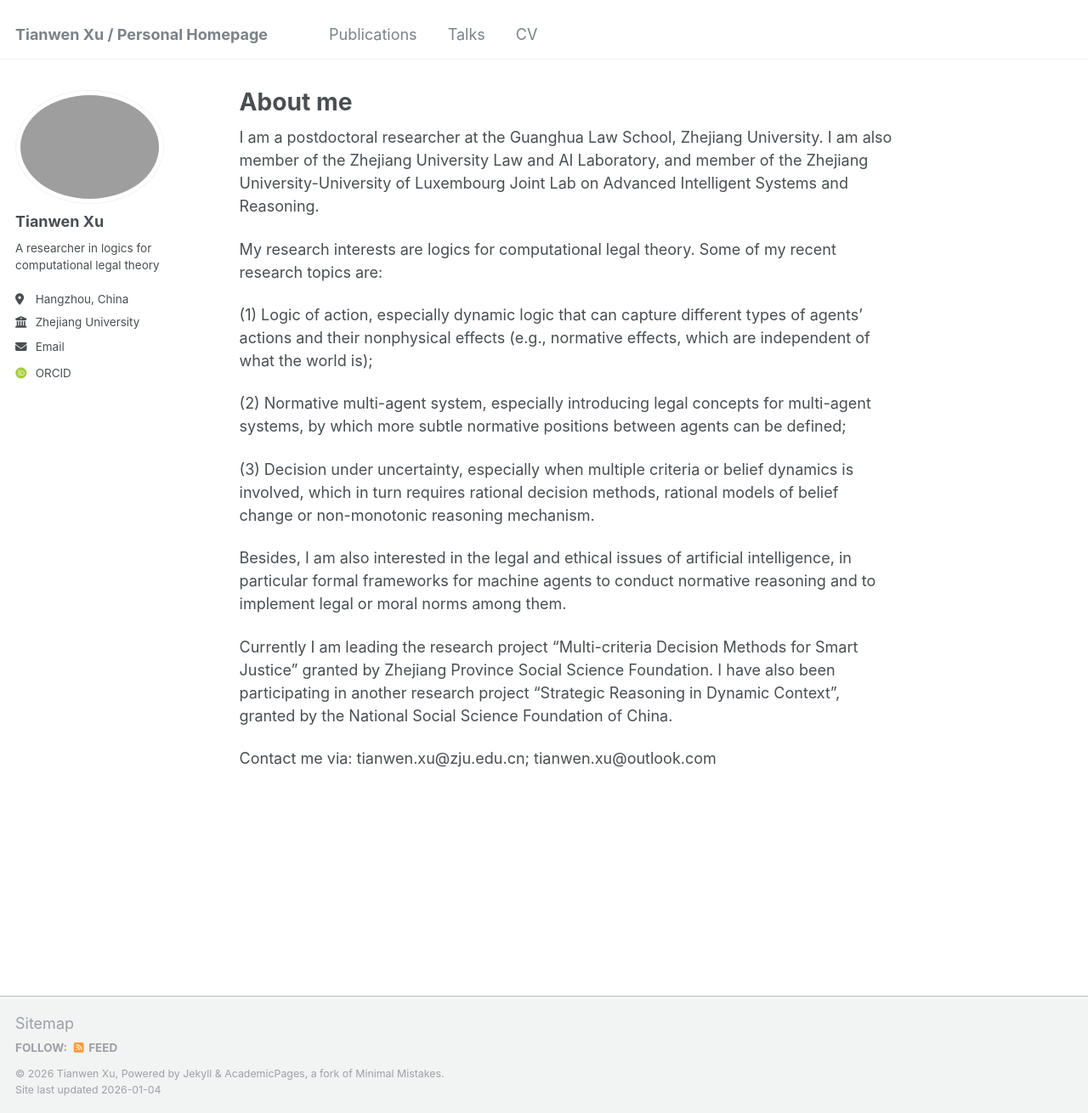
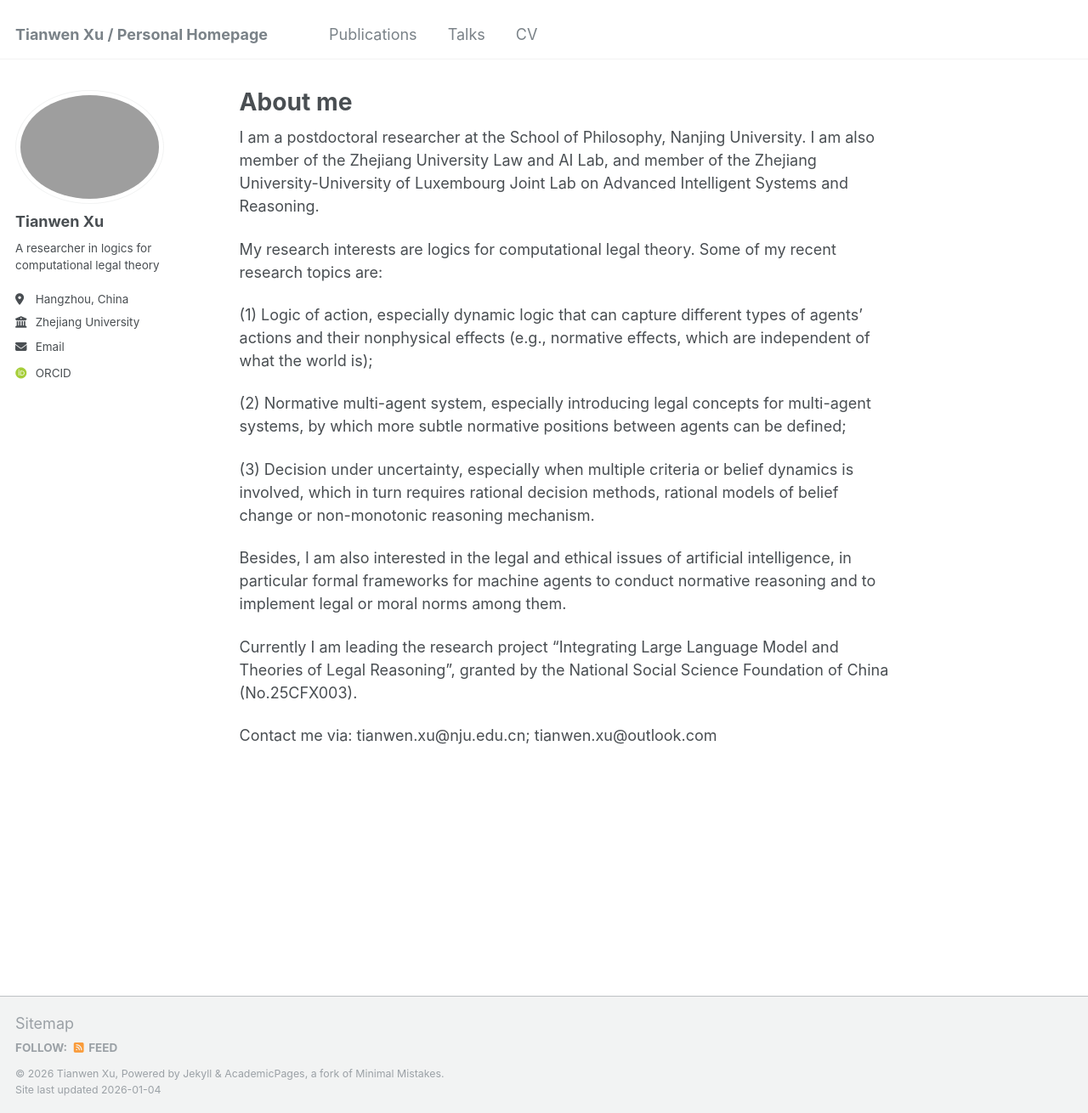
Before and after one commit to tianwenxu-lawlogic/tianwenxu-lawlogic.github.io, a Jekyll site: the page built from _pages/about.md, in a window 1280 px wide and 1310 px high. Shown: the whole window at 85% size. Built offline with Jekyll 4.4.1, drawn with Linux system fonts in a browser that asks for light colours; some web fonts are replaced.

Commit message:
Update about.md

```diff
--- a/_pages/about.md
+++ b/_pages/about.md
@@ -7,7 +7,7 @@ redirect_from:
   - /about.html
 ---
 
-I am a postdoctoral researcher at the Guanghua Law School, Zhejiang University. I am also member of the Zhejiang University Law and AI Laboratory, and member of the Zhejiang University-University of Luxembourg Joint Lab on Advanced Intelligent Systems and Reasoning.
+I am a postdoctoral researcher at the School of Philosophy, Nanjing University. I am also member of the Zhejiang University Law and AI Lab, and member of the Zhejiang University-University of Luxembourg Joint Lab on Advanced Intelligent Systems and Reasoning.
 
 My research interests are logics for computational legal theory. Some of my recent research topics are:
 
@@ -20,6 +20,6 @@ My research interests are logics for computational legal theory. Some of my rece
 Besides, I am also interested in the legal and ethical issues of artificial intelligence, in particular formal frameworks for machine agents to conduct normative reasoning and to implement legal or moral norms among them.
 
 
-Currently I am leading the research project "Multi-criteria Decision Methods for Smart Justice" granted by Zhejiang Province Social Science Foundation. I have also been participating in another research project "Strategic Reasoning in Dynamic Context", granted by the National Social Science Foundation of China.
+Currently I am leading the research project "Integrating Large Language Model and Theories of Legal Reasoning", granted by the National Social Science Foundation of China (No.25CFX003).
 
-Contact me via: tianwen.xu@zju.edu.cn; tianwen.xu@outlook.com
+Contact me via: tianwen.xu@nju.edu.cn; tianwen.xu@outlook.com
```
